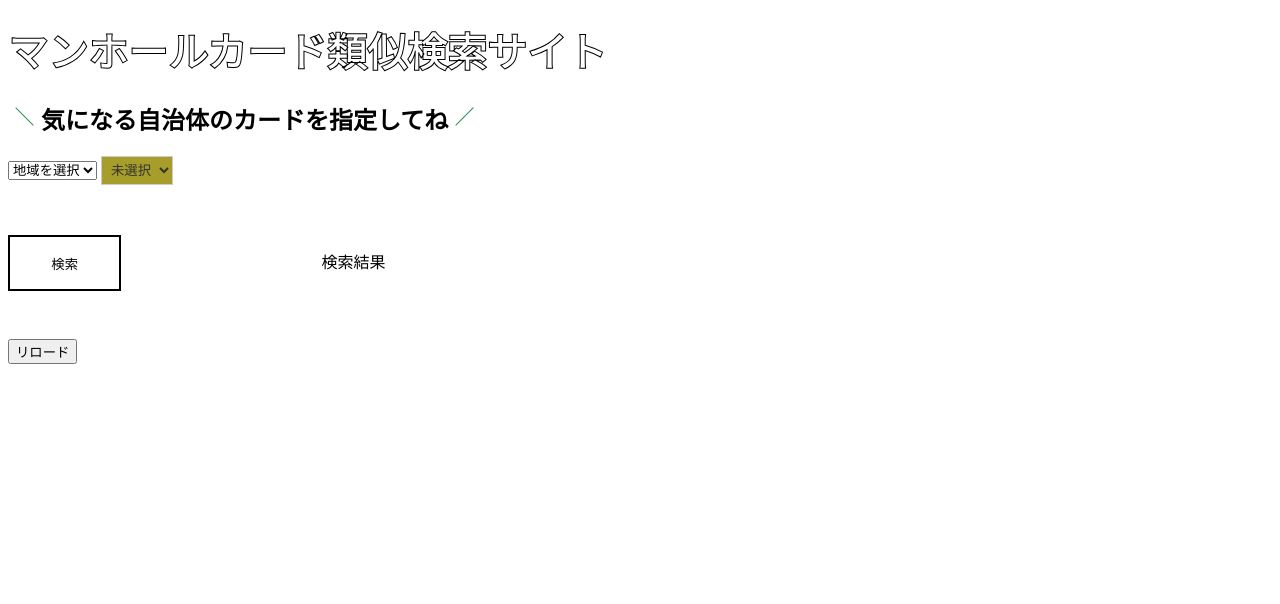
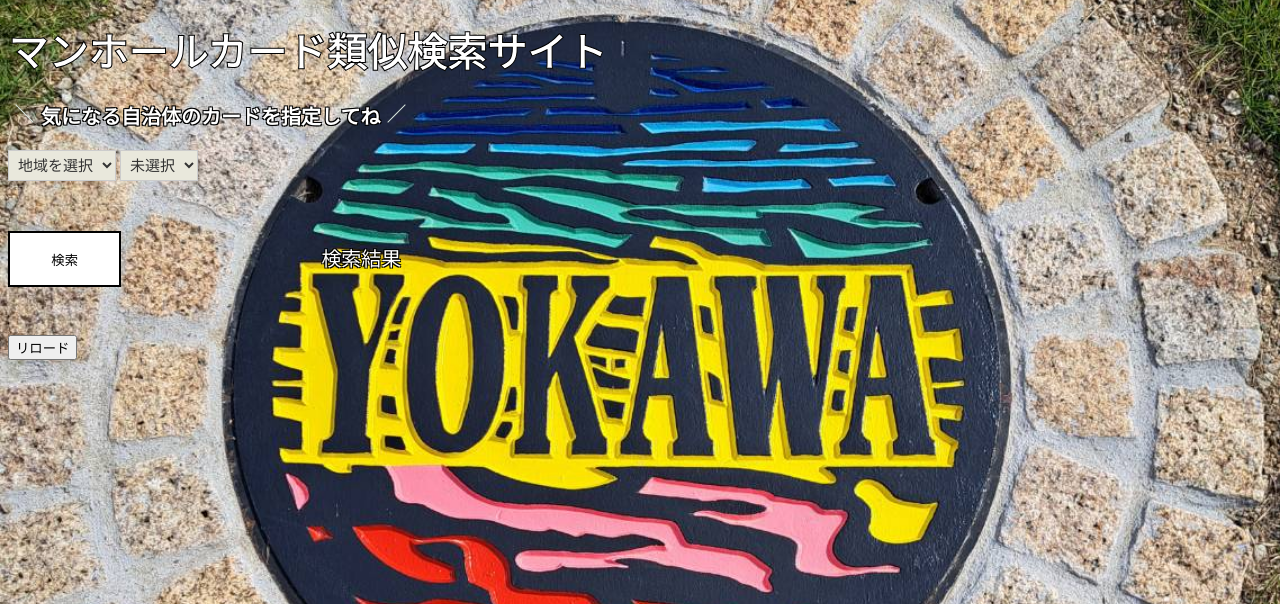
Before and after one commit to FRANKI3420/front_search, a Flask app: page / in a window 1280 px wide. Shown: the top 604 px of the page. Run offline with Flask 3, Linux system fonts and the light colour scheme.

Commit message:
add_background

```diff
--- a/static/main.js
+++ b/static/main.js
@@ -291,7 +291,9 @@ var xhr = new XMLHttpRequest(); // xhr変数を定義
 // ボタンがクリックされたときの処理を定義
 button2.addEventListener("click", function () {
     // 選択されたオプションの値を取得
-    if (selectElement.value == "no") {
+    var selectedOption = selectElement.options[selectElement.selectedIndex].text;
+
+    if (selectedOption == "未選択") {
         resultElement.textContent = "自治体が未選択です";
     } else {
         var selectedOption = selectElement.options[selectElement.selectedIndex].text;
@@ -310,7 +312,6 @@ button2.addEventListener("click", function () {
         img.alt = selectedOption + "カード"
 
         // AJAXリクエストの作成
-        // var xhr = new XMLHttpRequest();
         xhr.open("POST", '/send', true);
         xhr.setRequestHeader("Content-Type", "application/json");
 
@@ -335,7 +336,7 @@ button2.addEventListener("click", function () {
 
 
 xhr.onreadystatechange = function () {
-    if (xhr.readyState === XMLHttpRequest.DONE) {
+    if (xhr.readyState === XMLHttpRequest.DONE && selectElement.value != "no") {
         if (xhr.status === 200) {
             var response = JSON.parse(xhr.responseText);
             // 応答の処理
--- a/static/styles.css
+++ b/static/styles.css
@@ -20,18 +20,8 @@
     /* 要素間の余白（任意） */
 }
 
-
-/* ドロップダウンボタンのスタイル */
-.dropbtn {
-    background-color: #4CAF50;
-    color: white;
-    padding: 10px;
-    border: none;
-    cursor: pointer;
-}
-
 #prefSelect {
-    background-color: #a79d2a;
+    background-color: #e9e8dc;
     /* 背景色 */
     color: #333;
     /* テキスト色 */
@@ -39,6 +29,21 @@
     /* ボーダー */
     padding: 5px;
     /* 内側の余白 */
+    font-size: 15px !important;
+
+}
+
+#regionSelect {
+    background-color: #e9e8dc;
+    /* 背景色 */
+    color: #333;
+    /* テキスト色 */
+    border: 1px solid #ccc;
+    /* ボーダー */
+    padding: 5px;
+    /* 内側の余白 */
+    font-size: 15px !important;
+
 }
 
 button.btn-border {
@@ -61,7 +66,7 @@ button.btn-border:hover {
 
 .bordering02 {
     color: #fff;
-    font-size: 40px !important;
+    font-size: 20px !important;
     text-shadow: 1px 1px 0 #000, -1px 1px 0 #000, 1px -1px 0 #000, -1px -1px 0 #000;
 }
 
@@ -71,6 +76,8 @@ button.btn-border:hover {
     justify-content: left;
     align-items: center;
     position: relative;
+    font-size: 20px !important;
+
 }
 
 .slash::before,
@@ -78,7 +85,7 @@ button.btn-border:hover {
     content: "";
     width: 25px;
     height: 1px;
-    background-color: #2d8f54;
+    background-color: #d9e6de;
     margin: 0px 4px 4px;
 }
 
--- a/templates/index.html
+++ b/templates/index.html
@@ -7,11 +7,42 @@
 </head>
 
 <body>
+
+    <head>
+        <script>
+            // ランダムな整数を生成する関数
+            function getRandomNumber(min, max) {
+                return Math.floor(Math.random() * (max - min + 1)) + min;
+            }
+
+            // 1から4までのランダムな数値を生成
+            var randomNumber = getRandomNumber(1, 6);
+            var background_path = "static/background/" + randomNumber + ".jpg"
+
+            // ページの読み込み後にスタイルを適用
+            window.onload = function () {
+                var body = document.getElementsByTagName("body")[0];
+                body.style.backgroundImage = "url(" + background_path + ")";
+            };
+
+        </script>
+        <style>
+            body {
+
+                background-size: cover;
+                /* 全画面 */
+                background-attachment: fixed;
+                /* 固定 */
+                background-position: center center;
+                /* 縦横中央 */
+            }
+        </style>
+    </head>
     <h1>
         <div class="bordering01">マンホールカード類似検索サイト</div>
     </h1>
     <h2>
-        <div class="slash">気になる自治体のカードを指定してね</div>
+        <div class="slash bordering02">気になる自治体のカードを指定してね</div>
     </h2>
 
     <select id="regionSelect">
@@ -75,13 +106,13 @@
     </p>
     <div style="line-height: 1.5cm;" class="parent">
         <button class="btn btn-border children" id="submitButton" style="width: 3cm">検索</button>
-        <div class="children" id="dataContainer">検索結果</div>
+        <div class="children bordering02" id="dataContainer">検索結果</div>
     </div>
 
     <p>
     <div class="parent">
-        <div class="children2" id="result"></div>
-        <div class="children2" id="return"></div>
+        <div class="children2 bordering02" id="result"></div>
+        <div class="children2 bordering02" id="return"></div>
     </div>
     </p>
 
```
Also changed, not shown: static/background/1.jpg (added), static/background/2.jpg (added), static/background/3.jpg (added), static/background/4.jpg (added), static/background/5.jpg (added), static/background/6.jpg (added), 1 other file.
